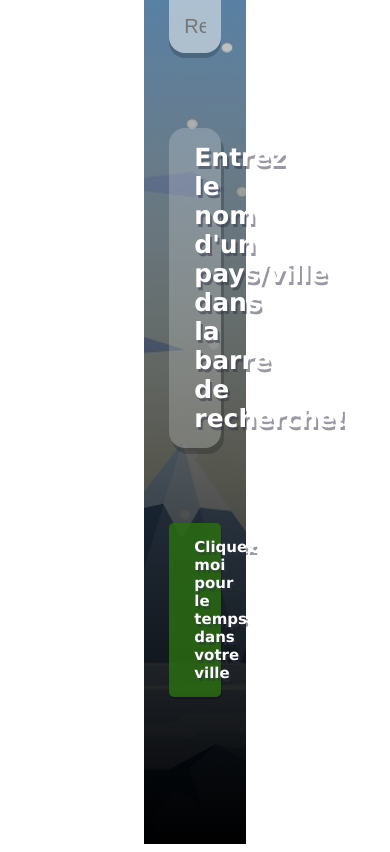
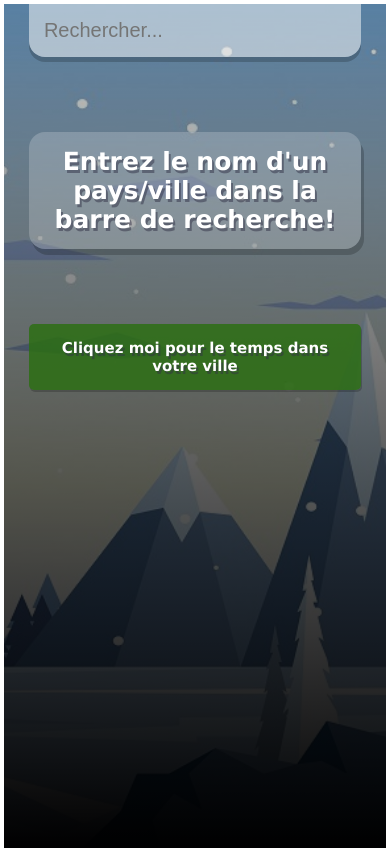
Before and after one commit to dieudonneallognon/weather-app, a React (Create React App) app: page / in a window 390 px wide. Built offline with nearby package versions, Linux system fonts and the light colour scheme.

Commit message:
media-queries fixing

```diff
--- a/src/index.css
+++ b/src/index.css
@@ -9,10 +9,10 @@ body {
   margin: 0 37%;
 }
 
-@media all and (max-device-width: 480px) {
+@media all and (max-device-width: 1024px) {
   body {
     font-family: "verdana", "sans-serif";
-    margin: 0% 0%;
+    margin: 1% 1%;
   }
 }
 
```
